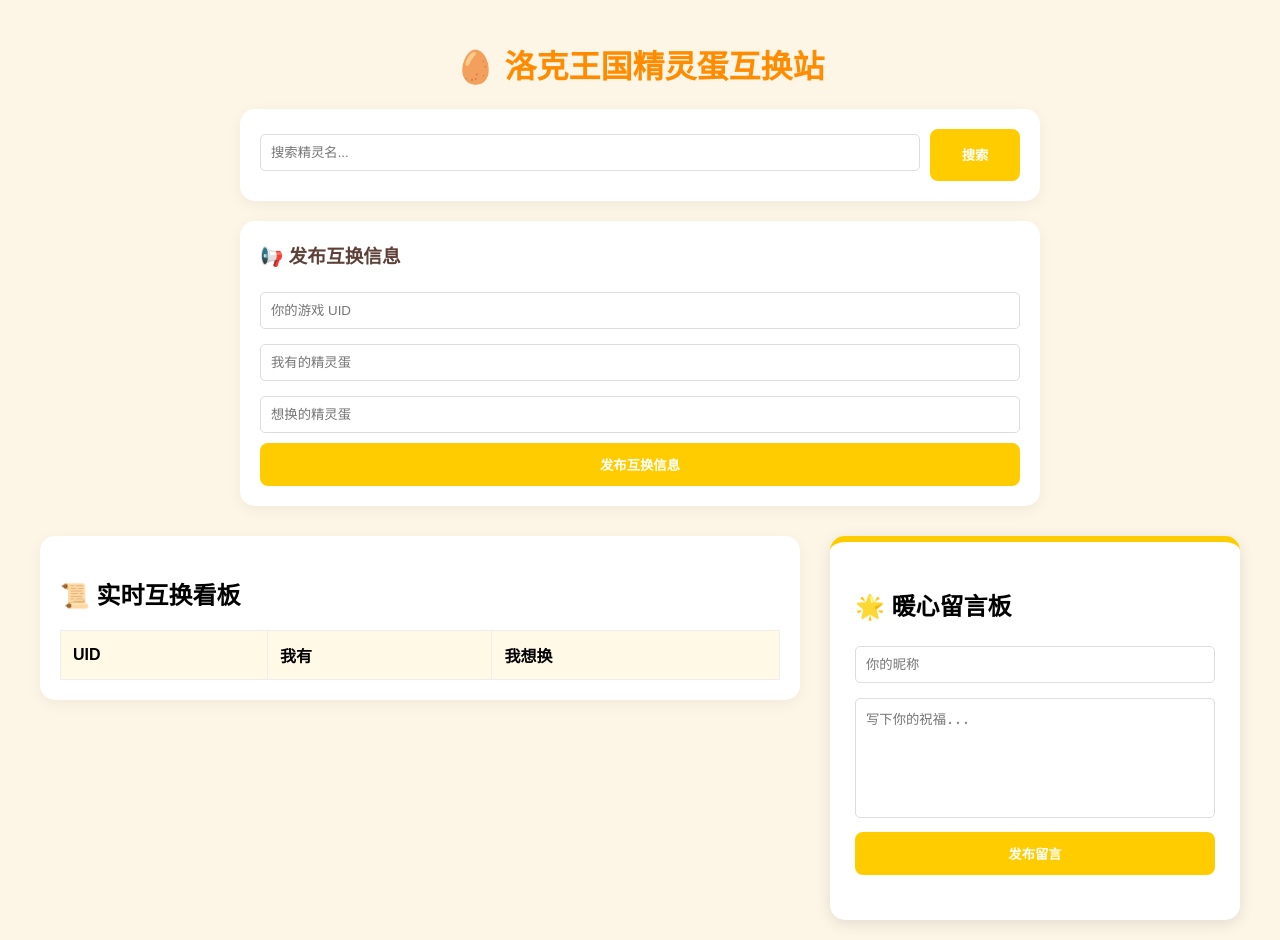
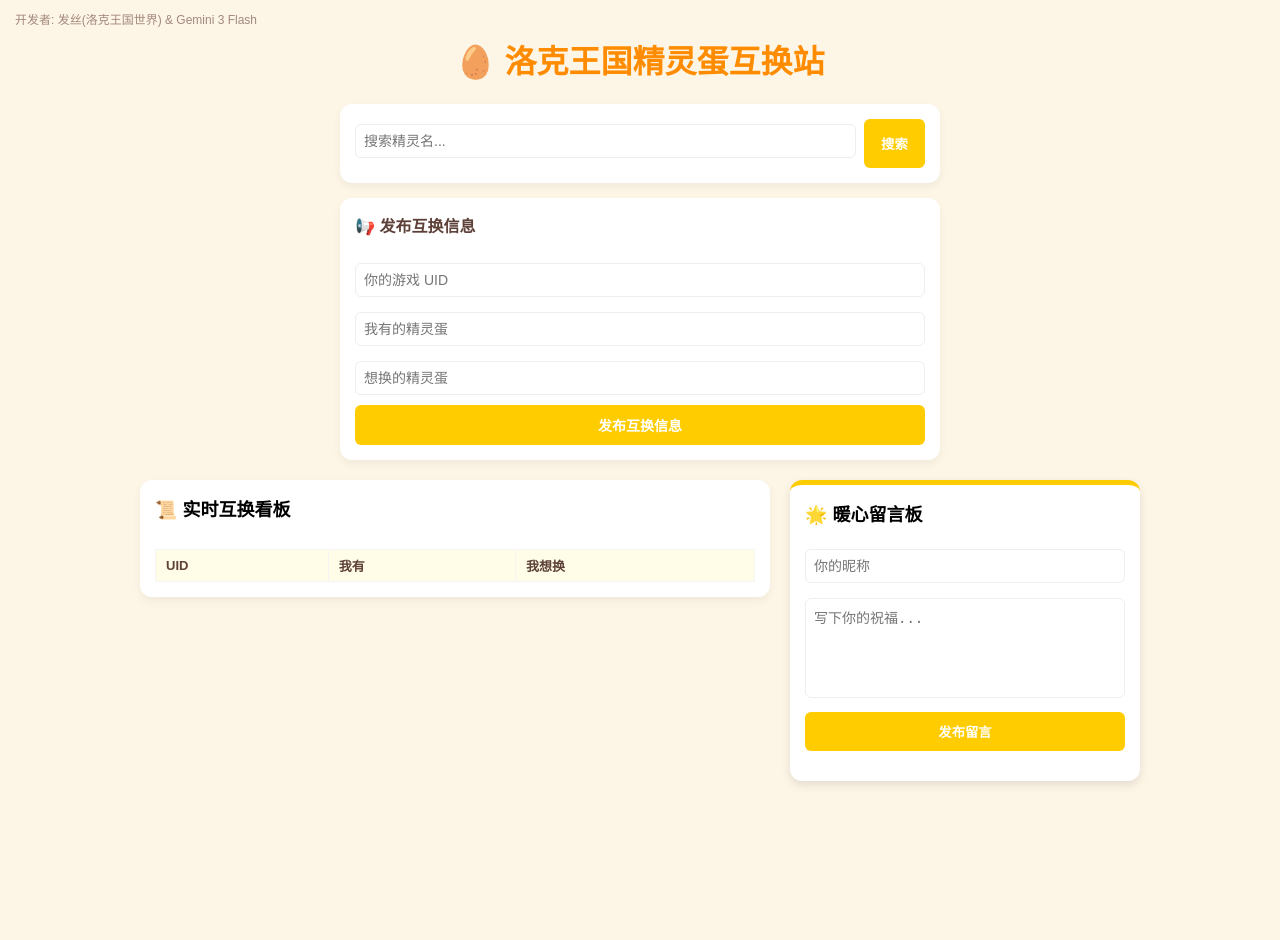
Before and after one commit to Fissure666/python--, a Flask app: page / in a window 1280 px wide. After the commit the page ends 785 px from the top, so only its background shows below. Run offline with Flask 3, Linux system fonts and the light colour scheme; lists and menus that the app fills with data are empty.

Commit message:
final refinement

```diff
--- a/roco_exchange/templates/index.html
+++ b/roco_exchange/templates/index.html
@@ -2,61 +2,88 @@
 <html lang="zh-CN">
 <head>
     <meta charset="UTF-8">
+    <meta name="viewport" content="width=device-width, initial-scale=1.0">
     <title>洛克王国精灵蛋互换站</title>
     <style>
-        body { background-color: #fdf5e6; font-family: sans-serif; margin: 0; padding: 20px; }
-        .header { text-align: center; color: #ff8c00; margin-bottom: 20px; }
+        body { background-color: #fdf5e6; font-family: sans-serif; margin: 0; padding: 15px; position: relative; }
 
-        /* 表单和搜索共用的居中容器 */
-        .top-section { max-width: 800px; margin: 0 auto 30px auto; }
-        .card { background: white; padding: 20px; border-radius: 15px; box-shadow: 0 4px 15px rgba(0,0,0,0.05); margin-bottom: 20px; }
+        /* 左上角署名 */
+        .signature { position: absolute; top: 10px; left: 15px; font-size: 12px; color: #8d6e63; opacity: 0.8; }
 
-        /* Flex 布局主容器 */
-        .main-container { display: flex; gap: 30px; max-width: 1200px; margin: 0 auto; align-items: flex-start; }
-        .trade-section { flex: 2; background: white; padding: 20px; border-radius: 15px; box-shadow: 0 4px 15px rgba(0,0,0,0.05); }
-        .message-section { flex: 1; min-width: 320px; background: white; padding: 25px; border-radius: 15px; box-shadow: 0 4px 15px rgba(0,0,0,0.1); border-top: 6px solid #ffcc00; }
+        .header { text-align: center; color: #ff8c00; margin: 20px 0; }
+        .top-section { max-width: 600px; margin: 0 auto 20px auto; } /* 缩小了顶部区域 */
+        .card { background: white; padding: 15px; border-radius: 12px; box-shadow: 0 4px 10px rgba(0,0,0,0.05); margin-bottom: 15px; }
 
-        table { width: 100%; border-collapse: collapse; margin-top: 15px; }
-        th, td { border: 1px solid #eee; padding: 12px; text-align: left; }
-        th { background-color: #fff9e6; }
-        input, textarea { width: 100%; padding: 10px; margin: 5px 0 10px 0; border-radius: 5px; border: 1px solid #ddd; box-sizing: border-box; }
-        textarea { height: 120px; resize: none; }
-        .btn { background: #ffcc00; color: white; border: none; padding: 12px; border-radius: 8px; font-weight: bold; cursor: pointer; width: 100%; }
-        .msg-item { background: #fff9e6; padding: 10px; border-radius: 8px; margin-bottom: 10px; border-left: 4px solid #ffcc00; }
+        /* 核心并排布局 */
+        .main-container {
+            display: flex;
+            gap: 20px;
+            max-width: 1000px; /* 整体宽度缩小 */
+            margin: 0 auto;
+            align-items: flex-start;
+            flex-wrap: wrap;
+        }
+
+        /* 实时看板：调小了比例 */
+        .trade-section { flex: 1.5; min-width: 280px; background: white; padding: 15px; border-radius: 12px; box-shadow: 0 4px 10px rgba(0,0,0,0.05); }
+        /* 留言板：恢复到最初的窄版 */
+        .message-section { flex: 0.8; min-width: 250px; background: white; padding: 15px; border-radius: 12px; box-shadow: 0 4px 10px rgba(0,0,0,0.1); border-top: 5px solid #ffcc00; }
+
+        /* 表格文字缩小 */
+        table { width: 100%; border-collapse: collapse; margin-top: 10px; font-size: 13px; }
+        th, td { border: 1px solid #f5f5f5; padding: 6px 10px; text-align: left; }
+        th { background-color: #fffde7; color: #5d4037; }
+
+        input, textarea { width: 100%; padding: 8px; margin: 5px 0 10px 0; border-radius: 6px; border: 1px solid #eee; box-sizing: border-box; font-size: 14px; }
+        textarea { height: 100px; resize: none; }
+        .btn { background: #ffcc00; color: white; border: none; padding: 10px; border-radius: 6px; font-weight: bold; cursor: pointer; width: 100%; }
+        .msg-item { background: #fff9e6; padding: 8px; border-radius: 6px; margin-bottom: 8px; border-left: 3px solid #ffcc00; font-size: 13px; }
+
+        /* 自适应手机逻辑 */
+        @media (max-width: 768px) {
+            .main-container { flex-direction: column; }
+            .trade-section, .message-section { width: 100%; }
+            .signature { position: static; text-align: center; margin-bottom: 10px; }
+        }
     </style>
 </head>
 <body>
+
+    <!-- 左上角显示作者信息 -->
+    <div class="signature">
+        开发者: 发丝(洛克王国世界) & Gemini 3 Flash
+    </div>
 
     <div class="header">
         <h1>🥚 洛克王国精灵蛋互换站</h1>
     </div>
 
     <div class="top-section">
-        <!-- 搜索功能 -->
+        <!-- 搜索 -->
         <div class="card" style="text-align: center;">
-            <form action="/" method="get" style="display: flex; gap: 10px;">
+            <form action="/" method="get" style="display: flex; gap: 8px;">
                 <input type="text" name="search" placeholder="搜索精灵名..." value="{{ search_query }}">
-                <button type="submit" class="btn" style="width: 100px;">搜索</button>
+                <button type="submit" class="btn" style="width: 70px; padding: 0;">搜索</button>
             </form>
         </div>
 
-        <!-- 发布功能 -->
+        <!-- 发布 -->
         <div class="card">
-            <h3 style="margin-top:0; color: #5d4037;">📢 发布互换信息</h3>
+            <h4 style="margin-top:0; color: #5d4037; font-size: 16px;">📢 发布互换信息</h4>
             <form action="/post" method="post">
                 <input type="text" name="uid" placeholder="你的游戏 UID" required>
                 <input type="text" name="have_pet" placeholder="我有的精灵蛋" required>
                 <input type="text" name="want_pet" placeholder="想换的精灵蛋" required>
-                <button type="submit" class="btn">发布互换信息</button>
+                <button type="submit" class="btn" style="font-size: 14px;">发布互换信息</button>
             </form>
         </div>
     </div>
 
-    <!-- 并排容器 -->
     <div class="main-container">
-        <!-- 看板 -->
+        <!-- 看板区域 -->
         <div class="trade-section">
-            <h2>📜 实时互换看板</h2>
+            <h3 style="font-size: 18px; margin-top: 0;">📜 实时互换看板</h3>
+            <div style="overflow-x: auto;">
                 <table>
                     <thead>
                         <tr><th>UID</th><th>我有</th><th>我想换</th></tr>
@@ -68,16 +95,17 @@
                     </tbody>
                 </table>
             </div>
+        </div>
 
-        <!-- 留言板 -->
+        <!-- 窄版留言板 -->
         <div class="message-section">
-            <h2>🌟 暖心留言板</h2>
+            <h3 style="font-size: 18px; margin-top: 0;">🌟 暖心留言板</h3>
             <form action="/send_message" method="post">
                 <input type="text" name="nickname" placeholder="你的昵称" required>
                 <textarea name="content" placeholder="写下你的祝福..." required></textarea>
                 <button type="submit" class="btn">发布留言</button>
             </form>
-            <div style="margin-top: 20px; max-height: 400px; overflow-y: auto;">
+            <div style="margin-top: 15px; max-height: 350px; overflow-y: auto;">
                 {% for msg in messages %}
                 <div class="msg-item"><strong>{{ msg.nickname }}</strong>: {{ msg.content }}</div>
                 {% endfor %}
```
Lines whose indentation alone changed are shown as unchanged.
